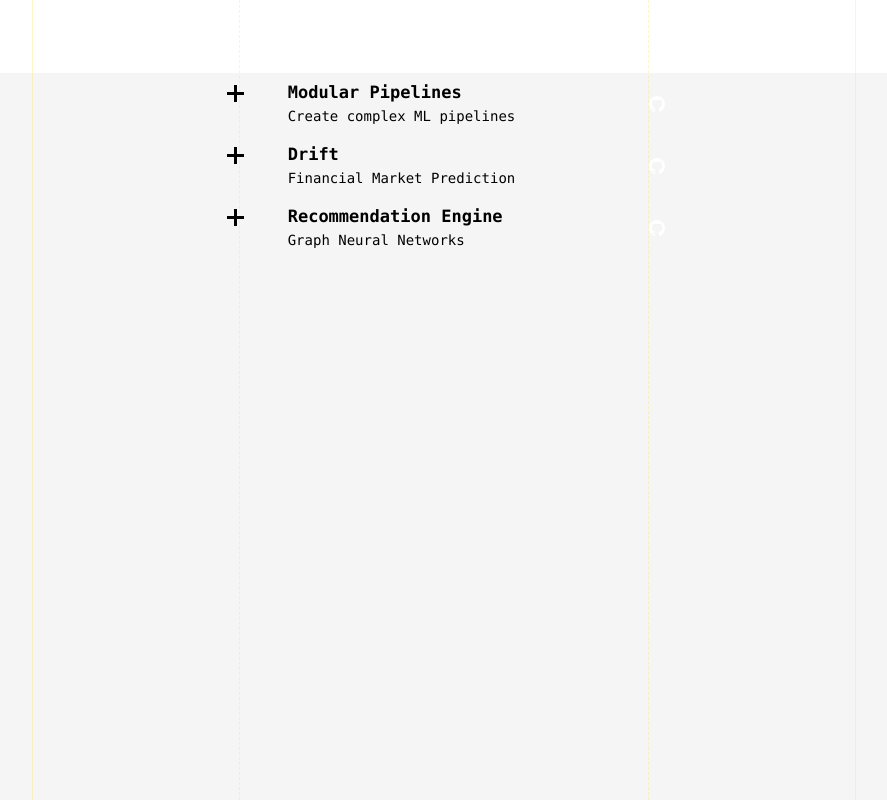
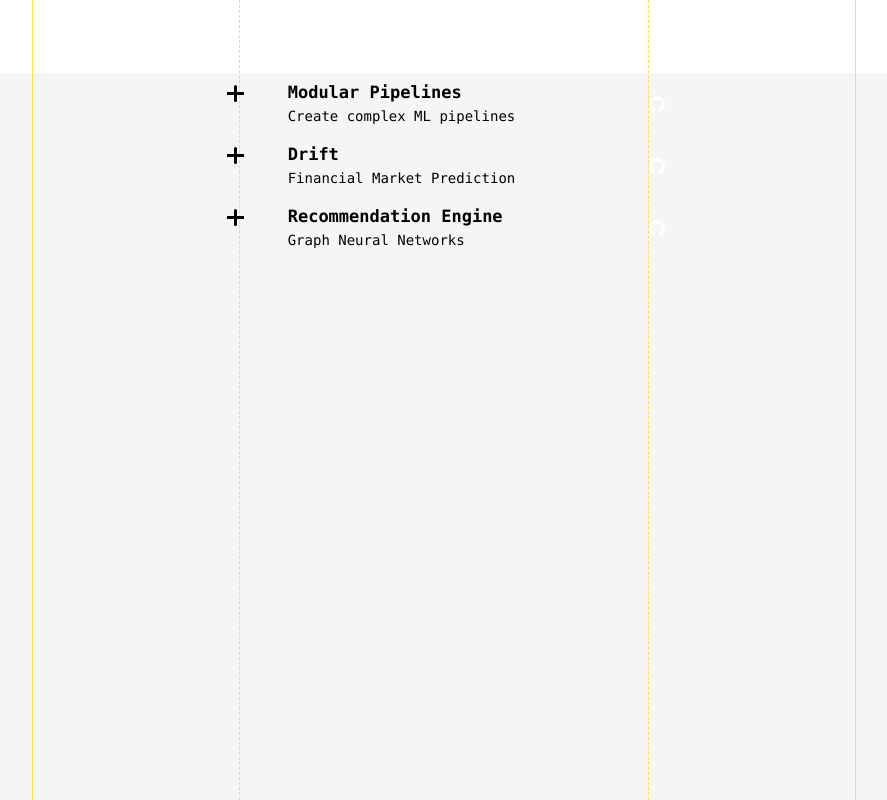
Before and after one commit to dream-faster/dream-faster-landing, a Next.js app: page / in a window 1280 px wide. Shown: the whole page, without its empty margins (196-1083 px from the left). Built offline with nearby package versions, Linux system fonts and the light colour scheme.

Commit message:
feat: Changed the color of the background lines.

```diff
--- a/src/pages/index.tsx
+++ b/src/pages/index.tsx
@@ -13,11 +13,11 @@ import { Main } from '@/templates/Main';
 
 const Background = () => (
   <div className="pointer-events-none absolute inset-y-0 left-0 grid h-screen w-screen grid-cols-1 place-items-center  px-6 md:grid-cols-6">
-    <div className="hidden h-screen w-full border-r border-dashed border-yellow-300 opacity-30 md:block md:border-solid" />
+    <div className="hidden h-screen w-full border-r border-dashed border-yellow-300 opacity-100 md:block md:border-solid" />
     <div className="hidden h-screen w-full md:block" />
-    <div className="h-screen w-full border-x border-solid border-yellow-300 opacity-30 md:col-span-2 md:border-dashed" />
+    <div className="h-screen w-full border-x border-solid border-yellow-300 opacity-100 md:col-span-2 md:border-dashed" />
     <div className="hidden h-screen w-full md:block" />
-    <div className="hidden h-screen w-full border-l border-dashed border-yellow-300 opacity-30 md:block md:border-solid" />
+    <div className="hidden h-screen w-full border-l border-dashed border-yellow-300 opacity-100 md:block md:border-solid" />
   </div>
 );
 // const Background = () => (
@@ -48,7 +48,7 @@ const Plus = () => (
   <div className="m-0 flex  flex-none flex-col justify-center p-1 group-hover:bg-yellow-400">
     <div className="m-0 h-[calc(1rem+1px)] w-[calc(1rem+1px)] flex-none p-0">
       <div className="relative top-[calc(0.5rem-1px)] left-0  m-0 h-[3px] w-full bg-black p-0 group-hover:bg-white" />
-      <div className="relative  left-[calc(0.5rem-1px)] top-[-3px] m-0 h-full w-[3px] bg-black p-0 group-hover:bg-white" />
+      <div className="relative  left-[calc(0.5rem-1px)] top-[-3px] m-0 h-full w-[3px] rounded bg-black p-0 group-hover:bg-white" />
     </div>
   </div>
 );
```
